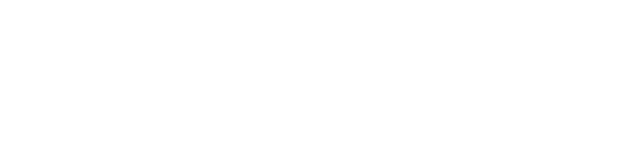
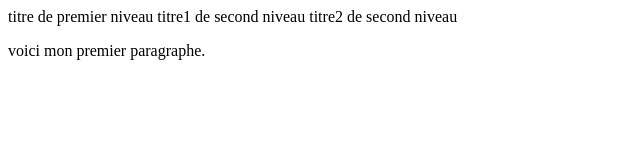
Before and after one commit to murielledouay/Partie-1-exo-1-2-me-envoi, a plain HTML site: page index.html in a window 1280 px wide. Shown: the whole page, without its empty margins (0-640 px from the left). Drawn offline with Linux system fonts and the light colour scheme.

Commit message:
initialisation

```diff
--- a/index.html
+++ b/index.html
@@ -1,7 +1,14 @@
 <!DOCTYPE html>
 <html>
   <head>
-  </haed>
+  </head>
   <body>
+    <titre>titre de premier niveau</titre>
+        <title1>titre1 de second niveau</titre1>
+        <titre2>titre2 de second niveau</titre2>
+          <p> voici
+              mon
+              premier
+              paragraphe.</p>
   </body>
 </htlm>
```
